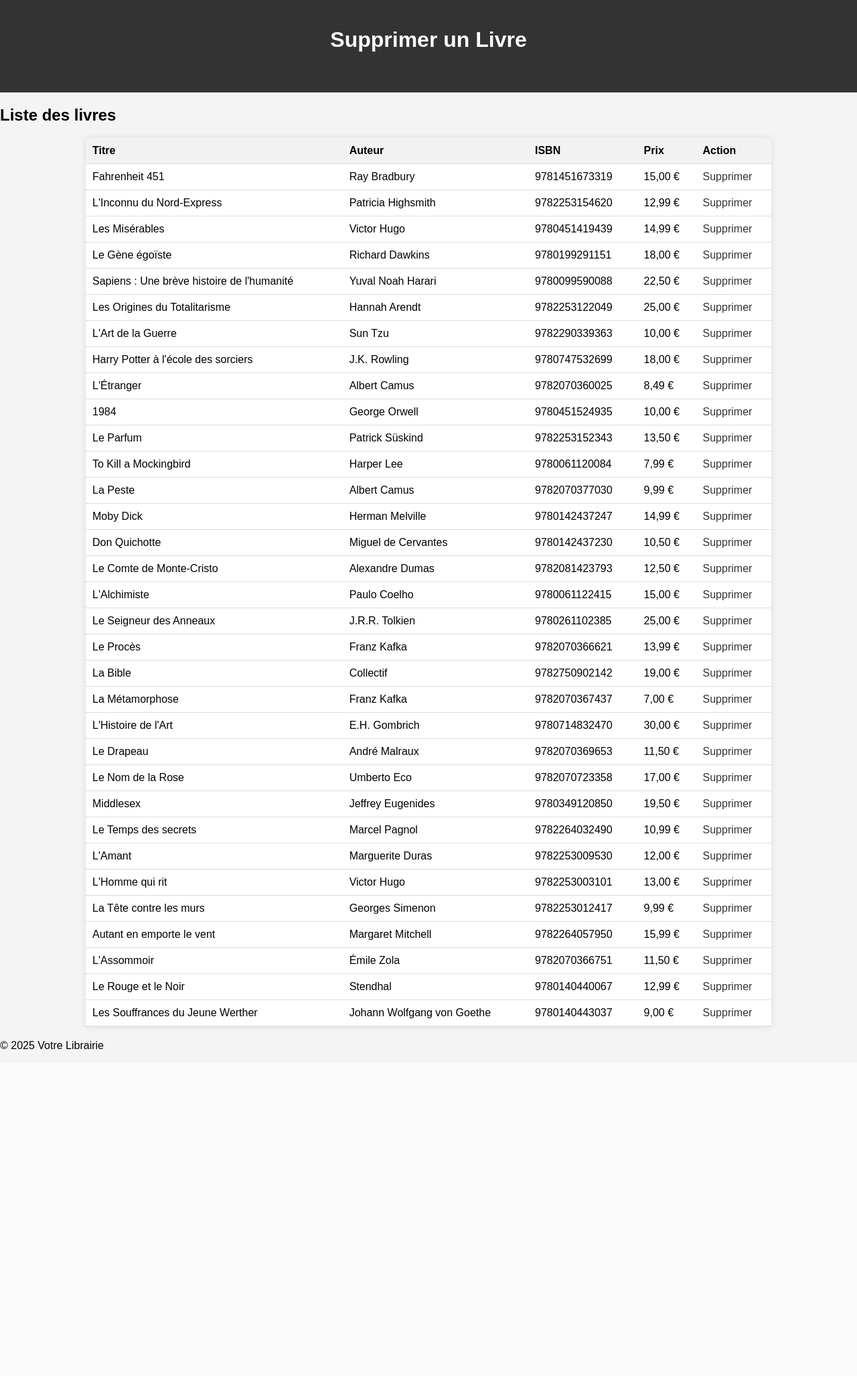
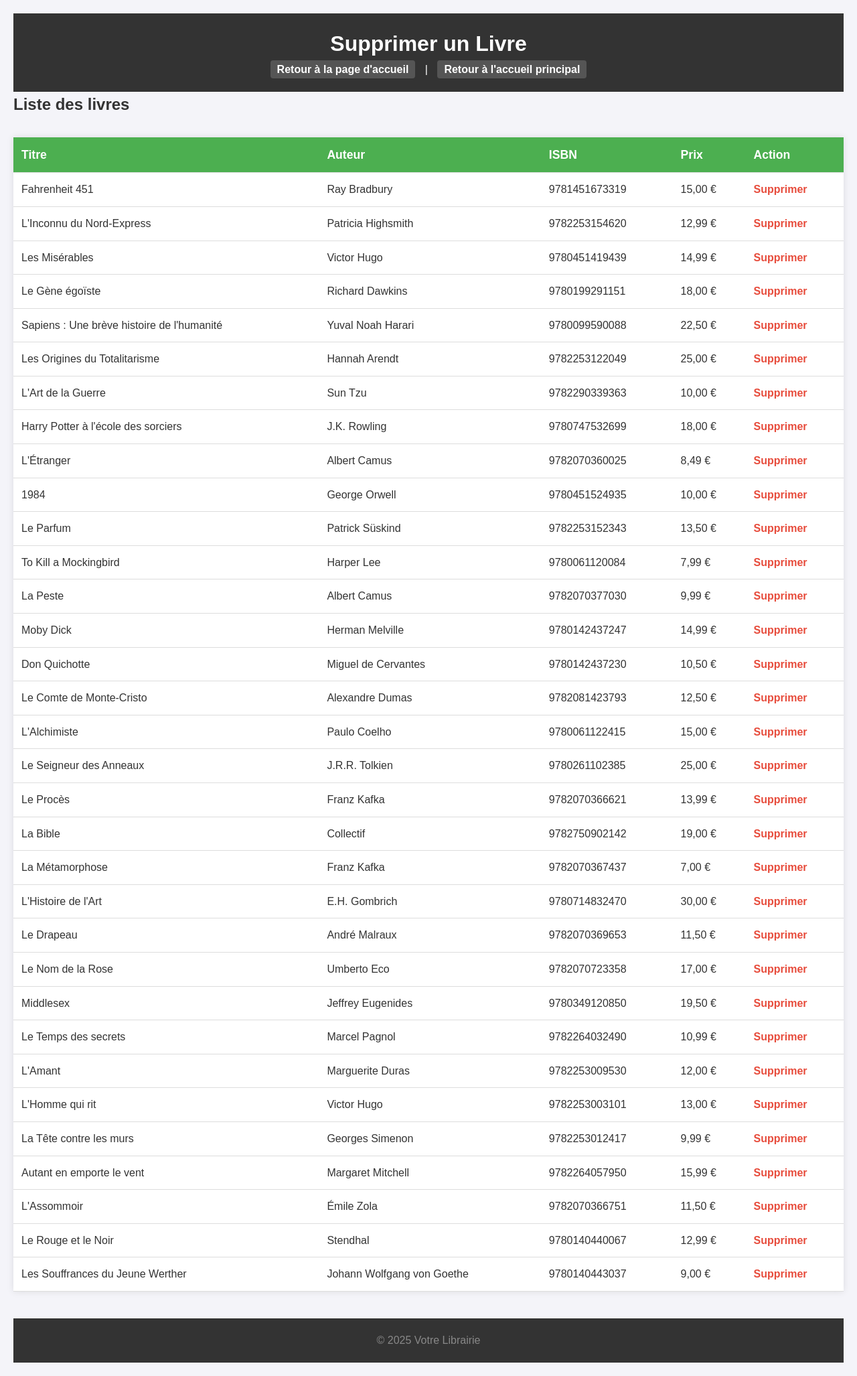
Before and after one commit to Mat45duv/projet-fnac-ameliore, a PHP site: page /supprimer_livre.php in a window 1280 px wide. Shown: the whole page at 67% size. Before the commit the page ends 1566 px from the top, so only its background shows below. Run offline with PHP 8.4, Linux system fonts and the light colour scheme; a user stored in the database is signed in; data comes from the database, SQL or seed files in the repository; both versions use the stored data as it was before the commit.

Commit message:
Add files via upload

```diff
--- a/css/style8.css
+++ b/css/style8.css
@@ -1,53 +1,102 @@
 /* Style de base */
-body {
-    font-family: Arial, sans-serif;
+* {
     margin: 0;
     padding: 0;
-    background-color: #f4f4f4;
+    box-sizing: border-box;
+    font-family: Arial, sans-serif;
 }
 
+/* Corps de la page */
+body {
+    background-color: #f4f4f9;
+    color: #333;
+    line-height: 1.6;
+    padding: 20px;
+}
+
+/* Header */
 header {
     background-color: #333;
-    color: #fff;
+    color: white;
     padding: 20px;
     text-align: center;
 }
 
-a {
-    color: #333;
-    text-decoration: none;
+header h1 {
+    margin: 0;
+    font-size: 2em;
 }
 
-a:hover {
-    text-decoration: underline;
+header a {
+    color: #fff;
+    text-decoration: none;
+    font-weight: bold;
+    margin: 0 10px;
+    padding: 5px 10px;
+    background-color: #555;
+    border-radius: 4px;
 }
 
+header a:hover {
+    background-color: #777;
+}
+
+/* Tableau des livres */
 table {
-    width: 80%;
-    margin: 20px auto;
+    width: 100%;
+    margin-top: 30px;
     border-collapse: collapse;
     background-color: #fff;
     box-shadow: 0 0 10px rgba(0, 0, 0, 0.1);
 }
 
-th, td {
-    padding: 10px;
+table thead {
+    background-color: #4CAF50;
+    color: white;
+}
+
+table th, table td {
+    padding: 12px;
     text-align: left;
     border-bottom: 1px solid #ddd;
 }
 
-th {
-    background-color: #f2f2f2;
+table th {
+    font-size: 1.1em;
 }
 
-button {
-    padding: 10px 20px;
-    background-color: #5cb85c;
-    color: white;
-    border: none;
-    cursor: pointer;
+table tr:hover {
+    background-color: #f1f1f1;
 }
 
-button:hover {
-    background-color: #4cae4c;
+table td a {
+    color: #e74c3c;
+    text-decoration: none;
+    font-weight: bold;
 }
+
+table td a:hover {
+    color: #c0392b;
+}
+
+/* Message si pas de livres */
+p {
+    font-size: 1.2em;
+    color: #888;
+    text-align: center;
+    margin-top: 30px;
+}
+
+/* Footer */
+footer {
+    text-align: center;
+    padding: 20px;
+    margin-top: 40px;
+    background-color: #333;
+    color: white;
+}
+
+footer p {
+    font-size: 1em;
+    margin: 0;
+}
--- a/profil.php
+++ b/profil.php
@@ -61,6 +61,7 @@ $orders = $stmt->fetchAll(PDO::FETCH_ASSOC);
                 <th>Total (€)</th>
                 <th>Date de la commande</th>
                 <th>Statut de paiement</th>
+                <th>Statut</th> <!-- Changer "Statut de livraison" à "Statut" -->
             </tr>
         </thead>
         <tbody>
@@ -73,10 +74,12 @@ $orders = $stmt->fetchAll(PDO::FETCH_ASSOC);
 echo "<td>" . htmlspecialchars($order['total']) . " €</td>";
 echo "<td>" . htmlspecialchars($order['order_date']) . "</td>";
 echo "<td>" . htmlspecialchars($order['payment_status']) . "</td>";
+echo "<td>" . htmlspecialchars($order['status']) . "</td>";
 echo "</tr>";
+
                 }
             } else {
-                echo "<tr><td colspan='5'>Aucune commande trouvée</td></tr>";
+                echo "<tr><td colspan='6'>Aucune commande trouvée</td></tr>";
             }
             ?>
         </tbody>
--- a/supprimer_livre.php
+++ b/supprimer_livre.php
@@ -50,8 +50,9 @@ $books = $stmt->fetchAll(PDO::FETCH_ASSOC);
 </head>
 <body>
     <header>
-        <h1>Supprimer un Livre</h1>
-        <a href="index_client.php">Retour à la page d'accueil</a>
+    <h1>Supprimer un Livre</h1>
+    <a href="index_client.php">Retour à la page d'accueil</a> |
+    <a href="index.php">Retour à l'accueil principal</a> <!-- Ajout du lien vers index.php -->
     </header>
 
     <main>
@@ -84,6 +85,8 @@ $books = $stmt->fetchAll(PDO::FETCH_ASSOC);
         <?php else: ?>
             <p>Aucun livre à afficher.</p>
         <?php endif; ?>
+
+
     </main>
 
     <footer>
```
Also changed, not shown: css/style10.css (added, +106 -0 lines), livres.sql (+11 -49 lines), recap_commande.php (+44 -3 lines). Lines whose indentation alone changed are shown as unchanged.
